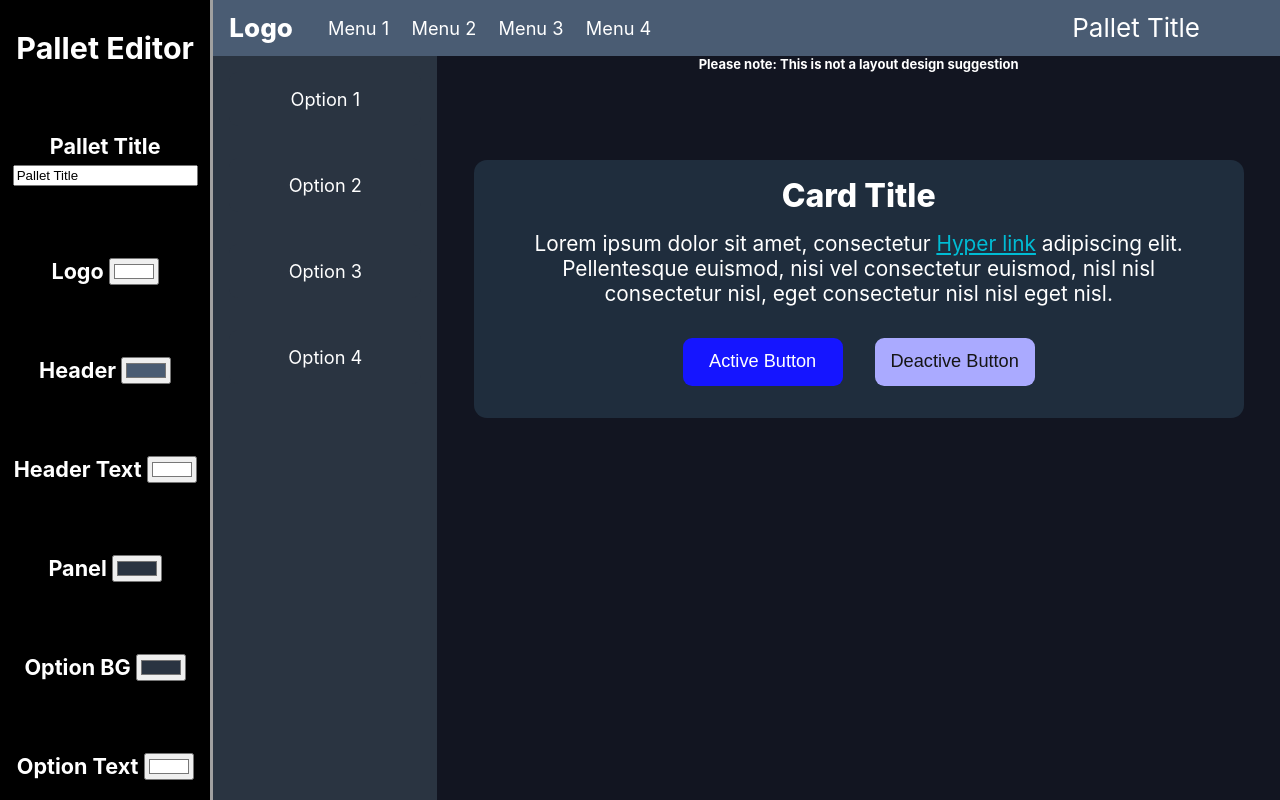
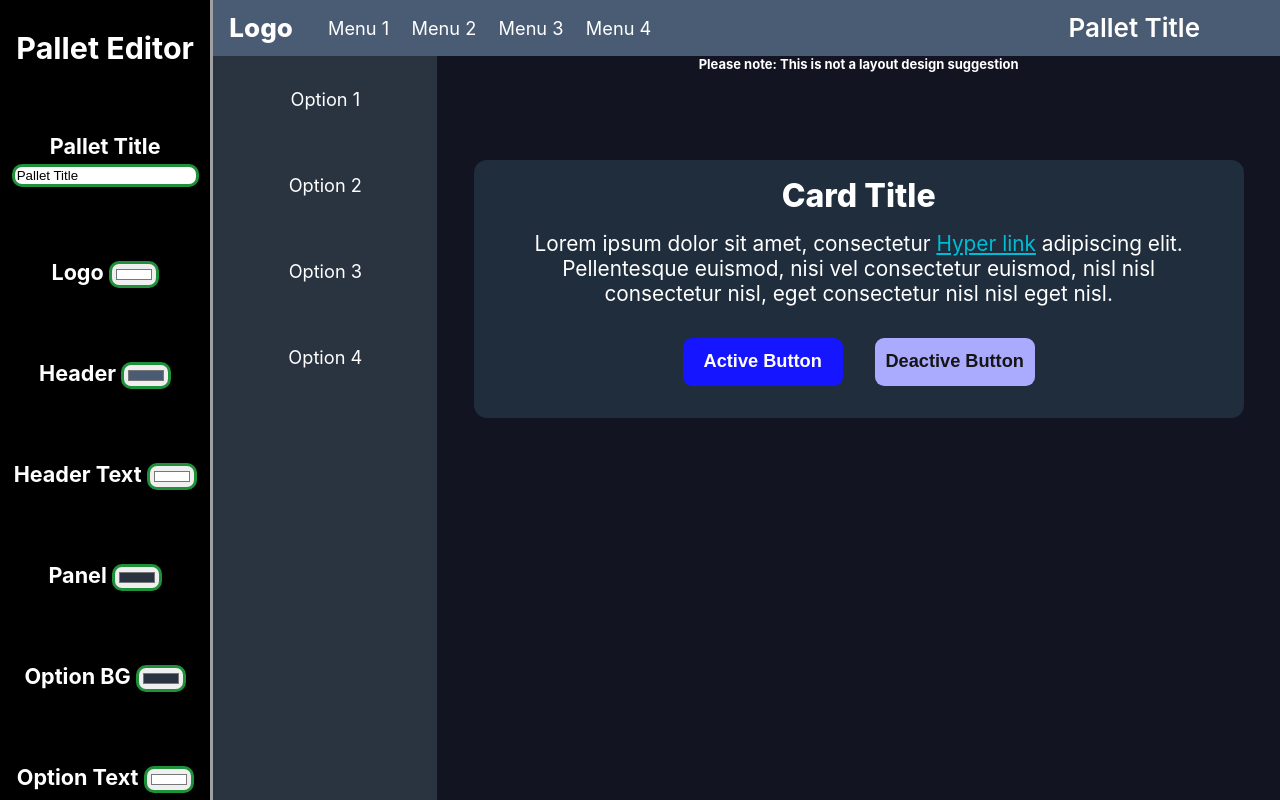
Before and after one commit to MrNobodyX3/web-palette-tester, a React (Create React App) app: page / in a window 1280 px wide. Built offline with nearby package versions, Linux system fonts and the light colour scheme.

Commit message:
Extra Options

```diff
--- a/src/App.css
+++ b/src/App.css
@@ -13,7 +13,7 @@
 
 .pallet {
   grid-column: 1;
-  background-color: #000;
+  background-color: rgb(0, 0, 0);
   border-right: 3px solid #a0a0a0;
   max-height: 100vh;
   display: flex;
@@ -22,6 +22,14 @@
   justify-content: start;
   color: rgb(255, 255, 255);
   overflow: scroll;
+}
+
+.color-picker {
+  border: 3px solid #1f913a;
+  outline: none;
+  border-radius: 10px;
+  margin: none;
+  padding: none;
 }
 
 .Main-body {
@@ -56,6 +64,7 @@
   left: auto;
   right: 5rem;
   bottom: auto;
+  font-weight: 600;
 }
 
 .panel {
@@ -163,7 +172,6 @@
 }
 
 .hyper-link {
-  color: #00bcd4;
   text-decoration: underline;
   cursor: pointer;
 }
@@ -172,6 +180,7 @@
   width: 10rem;
   height: 3rem;
   font-size: .7em;
+  font-weight: 700;
   padding: .5rem;
   border-radius: .5em;
   border: none;
--- a/src/App.tsx
+++ b/src/App.tsx
@@ -24,6 +24,7 @@ function App() {
   const [CardColor, setCardColor] = useState("#1F2D3D");
   const [CardTitleColor, setCardTitleColor] = useState("#ffffff");
   const [CardTextColor, setCardTextColor] = useState("#ffffff");
+  const [hyperlinkColor, setHyperlinkColor] = useState("#00bcd4");
 
   const [PanelColor, setPanelColor] = useState("#2A3441");
   const [OptionBackgroundColor, setOptionBackgroundColor] = useState("#2A3441");
@@ -43,6 +44,7 @@ function App() {
           <h5>
             Pallet Title
             <input
+              className="color-picker"
               type="text"
               value={palletTitle}
               onChange={(e) => setPalletTitle(e.target.value)}
@@ -51,6 +53,7 @@ function App() {
           <h5 className="values">
             Logo{" "}
             <input
+              className="color-picker"
               type="color"
               value={LogoColor}
               onChange={(e) => setLogoColor(e.target.value)}
@@ -59,6 +62,7 @@ function App() {
           <h5 className="values">
             Header{" "}
             <input
+              className="color-picker"
               type="color"
               value={HeaderColor}
               onChange={(e) => setHeaderColor(e.target.value)}
@@ -67,6 +71,7 @@ function App() {
           <h5 className="values">
             Header Text{" "}
             <input
+              className="color-picker"
               type="color"
               value={HeaderTextColor}
               onChange={(e) => setHeaderTextColor(e.target.value)}
@@ -75,6 +80,7 @@ function App() {
           <h5 className="values">
             Panel{" "}
             <input
+              className="color-picker"
               type="color"
               value={PanelColor}
               onChange={(e) => setPanelColor(e.target.value)}
@@ -83,6 +89,7 @@ function App() {
           <h5 className="values">
             Option BG{" "}
             <input
+              className="color-picker"
               type="color"
               value={OptionBackgroundColor}
               onChange={(e) => setOptionBackgroundColor(e.target.value)}
@@ -91,6 +98,7 @@ function App() {
           <h5 className="values">
             Option Text{" "}
             <input
+              className="color-picker"
               type="color"
               value={OptionTextColor}
               onChange={(e) => setOptionTextColor(e.target.value)}
@@ -99,6 +107,7 @@ function App() {
           <h5 className="values">
             Body{" "}
             <input
+              className="color-picker"
               type="color"
               value={BodyColor}
               onChange={(e) => setBodyColor(e.target.value)}
@@ -107,6 +116,7 @@ function App() {
           <h5 className="values">
             Card{" "}
             <input
+              className="color-picker"
               type="color"
               value={CardColor}
               onChange={(e) => setCardColor(e.target.value)}
@@ -115,6 +125,7 @@ function App() {
           <h5 className="values">
             Card Title{" "}
             <input
+              className="color-picker"
               type="color"
               value={CardTitleColor}
               onChange={(e) => setCardTitleColor(e.target.value)}
@@ -123,22 +134,34 @@ function App() {
           <h5 className="values">
             Card Text{" "}
             <input
+              className="color-picker"
               type="color"
               value={CardTextColor}
               onChange={(e) => setCardTextColor(e.target.value)}
             />
           </h5>
           <h5 className="values">
+            Hyperlink{" "}
+            <input
+              className="color-picker"
+              type="color"
+              value={hyperlinkColor}
+              onChange={(e) => setHyperlinkColor(e.target.value)}
+            />
+          </h5>
+          <h5 className="values">
             Active Button{" "}
             <input
+              className="color-picker"
               type="color"
               value={ActiveButtonColor}
               onChange={(e) => setActiveButtonColor(e.target.value)}
             />
           </h5>
           <h5 className="values">
-            Active Button Text{" "}
+            Active Text{" "}
             <input
+              className="color-picker"
               type="color"
               value={ActiveButtonTextColor}
               onChange={(e) => setActiveButtonTextColor(e.target.value)}
@@ -147,14 +170,16 @@ function App() {
           <h5 className="values">
             Deactive Button{" "}
             <input
+              className="color-picker"
               type="color"
               value={DeactiveButtonColor}
               onChange={(e) => setDeactiveButtonColor(e.target.value)}
             />
           </h5>
           <h5 className="values">
-            Deactive Button Text{" "}
+            Deactive Text{" "}
             <input
+              className="color-picker"
               type="color"
               value={DeactiveButtonTextColor}
               onChange={(e) => setDeactiveButtonTextColor(e.target.value)}
@@ -203,9 +228,12 @@ function App() {
               </h2>
               <div className="card-text" style={{ color: CardTextColor }}>
                 Lorem ipsum dolor sit amet, consectetur{" "}
-                <span className="hyper-link">Hyper link</span> adipiscing elit.
-                Pellentesque euismod, nisi vel consectetur euismod, nisl nisl
-                consectetur nisl, eget consectetur nisl nisl eget nisl.
+                <span className="hyper-link" style={{ color: hyperlinkColor }}>
+                  Hyper link
+                </span>{" "}
+                adipiscing elit. Pellentesque euismod, nisi vel consectetur
+                euismod, nisl nisl consectetur nisl, eget consectetur nisl nisl
+                eget nisl.
               </div>
 
               <div>
```
